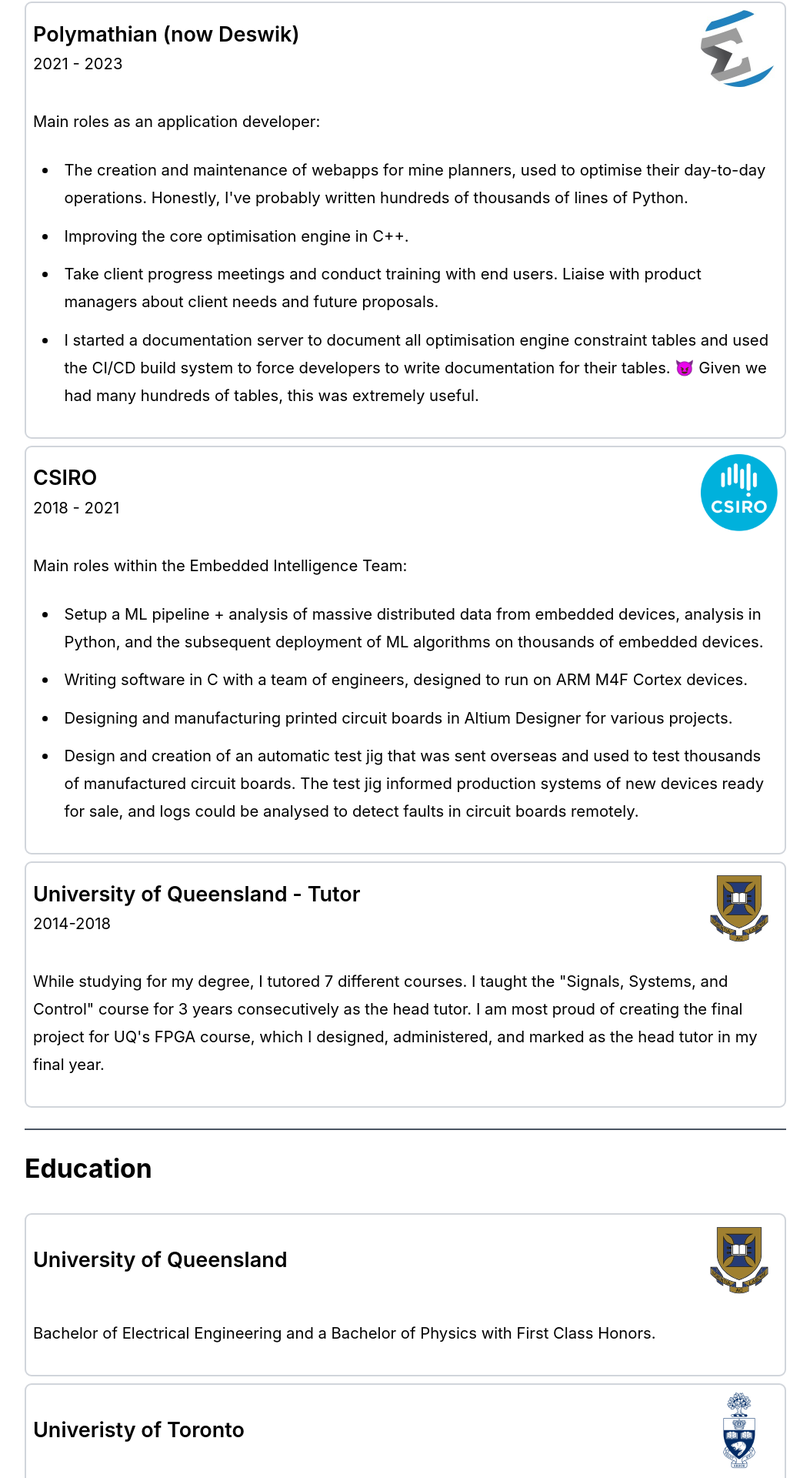
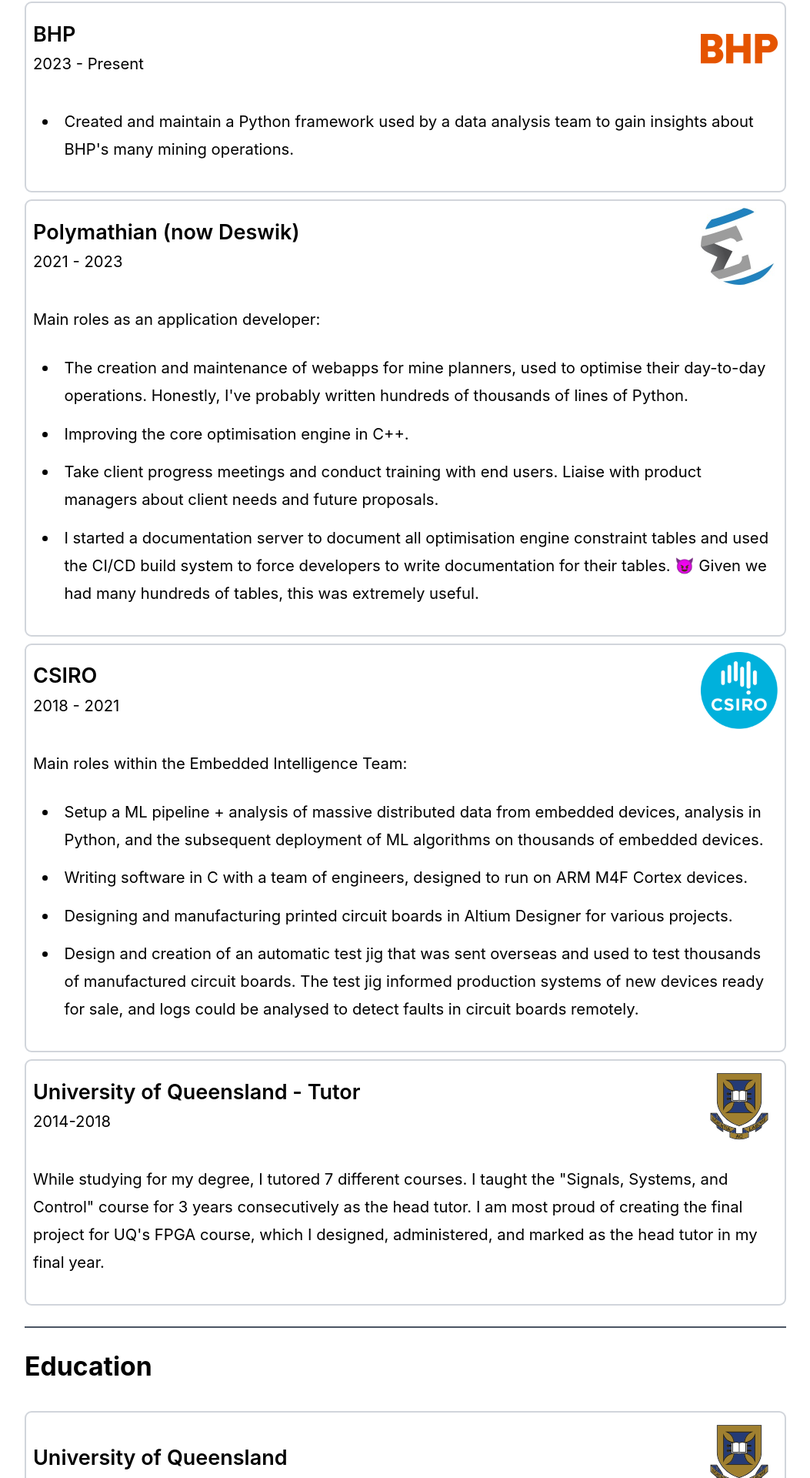
Before and after one commit to JohnScolaro/personal-website, a Next.js app: page /resume in a window 1280 px wide. Shown: the part 682-2602 px from the top of the page at 77% size, without its empty margins (113-1166 px from the left). Built offline with nearby package versions, Linux system fonts and the light colour scheme.

Commit message:
Update resume and fix spelling error

```diff
--- a/app/(topbarlayout)/resume/page.tsx
+++ b/app/(topbarlayout)/resume/page.tsx
@@ -31,6 +31,20 @@
       </ResumeCard>
       <hr className=""></hr>
       <h2>Experience</h2>
+      <ResumeCard
+        title="BHP"
+        imageSrc="/images/resume/bhp_logo.png"
+        imageAltText="BHP Logo"
+        roundImg={false}
+        date="2023 - Present"
+      >
+        <ul>
+          <li>
+            Created and maintain a Python framework used by a data analysis team
+            to gain insights about BHP's many mining operations.
+          </li>
+        </ul>
+      </ResumeCard>
       <ResumeCard
         title="Polymathian (now Deswik)"
         imageSrc="/images/resume/polymathian_logo.jpg"
@@ -118,7 +132,7 @@
         </p>
       </ResumeCard>
       <ResumeCard
-        title="Univeristy of Toronto"
+        title="University of Toronto"
         imageSrc="/images/resume/uoft_logo.png"
         imageAltText="UofT Logo"
         roundImg={false}
```
Also changed, not shown: public/images/resume/bhp_logo.png (added).
